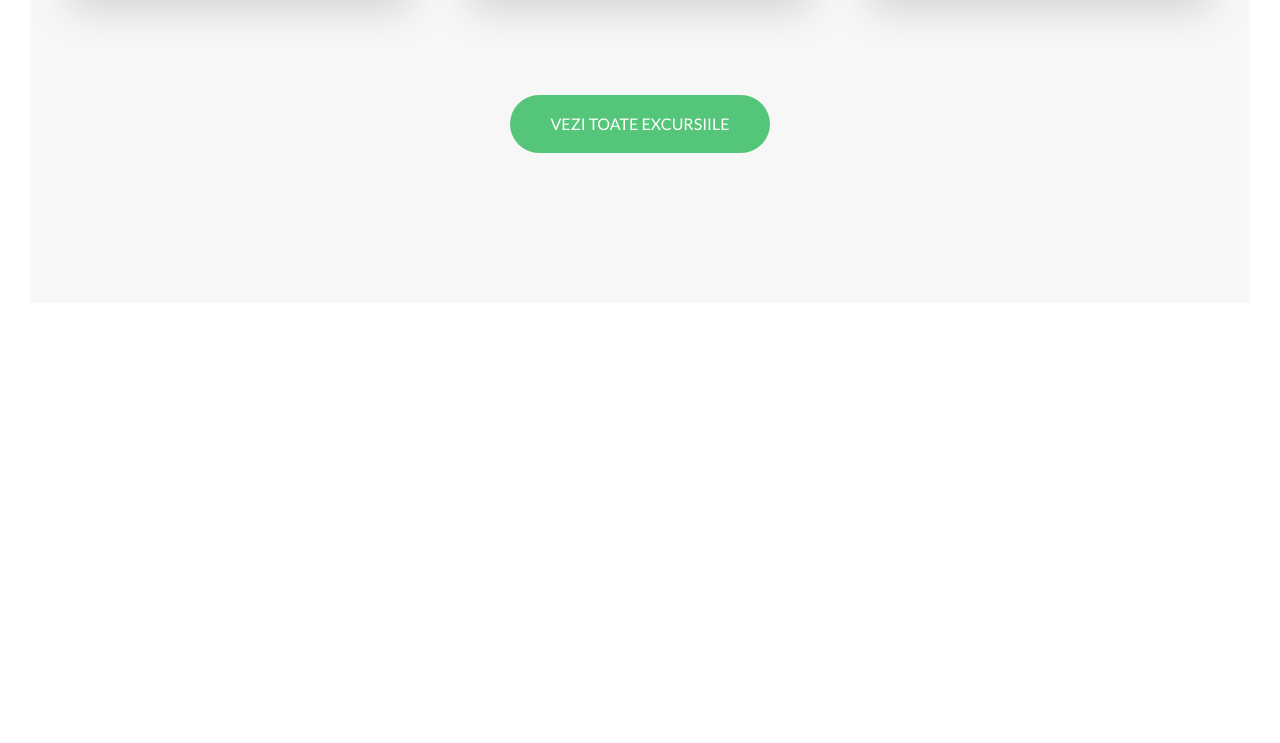
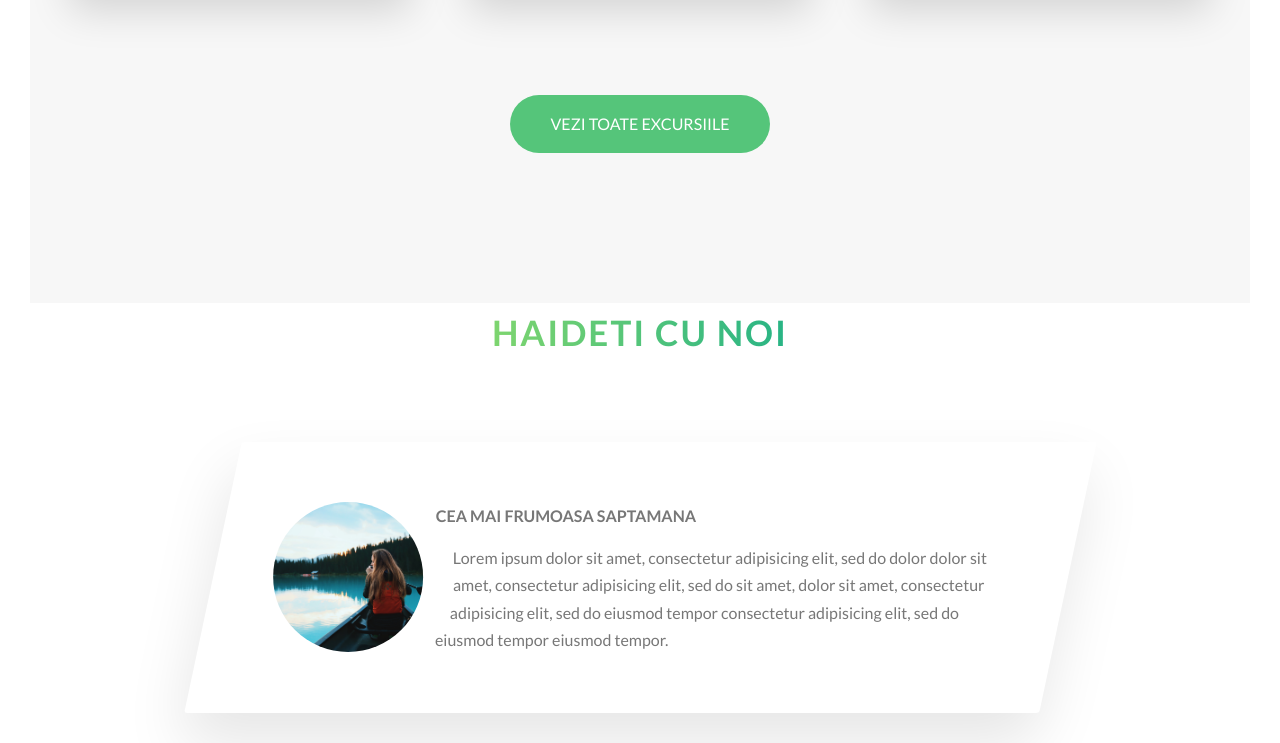
Before and after one commit to OanaGurzau/Natura-UI, a website: page index.html in a window 1280 px wide. Shown: the part 3108-3851 px from the top of the page. Before the commit the page ends 3441 px from the top, so only its background shows below. Drawn offline with Linux system fonts and the light colour scheme.

Commit message:
26.06.2018

```diff
--- a/index.html
+++ b/index.html
@@ -304,6 +304,31 @@
 
   </section>
 
+  <section class="section stories">
+    <div class="u-center-text u-margin-bottom-big">
+      <h2 class="heading-secondary">
+        Haideti cu noi
+      </h2>
+    </div>
+
+    <div class="row">
+      <div class="story">
+        <figure class="story__shape">
+          <img src="img/nat-8.jpg" alt="Person on a tour" class="story__img"/>
+        </figure>
+        <div class="story__text">
+            <h3 class="heading-tertiary u-margin-bottom-small">Cea mai frumoasa saptamana</h3>
+            <p>
+              Lorem ipsum dolor sit amet, consectetur adipisicing elit, sed do dolor  dolor sit amet, consectetur adipisicing elit, sed do sit amet, dolor sit amet, consectetur adipisicing elit, sed do eiusmod tempor consectetur adipisicing elit, sed do eiusmod tempor eiusmod tempor.
+            </p>
+        </div>
+
+      </div>
+    </div>
+
+  </section>
+
+
 </main>
   </body>
 </html>
--- /dev/null
+++ b/sass/components/_story.scss
@@ -0,0 +1,40 @@
+.story{
+  width: 75%;
+  margin: 0 auto;
+  box-shadow: 0 3rem 6rem rgba($color-black, .1);
+  background-color: $color-white;
+  border-radius: .3rem;
+  padding:6rem;
+  padding-left:9rem;
+  font-size: $default-font-size;
+  transform: skewX(-12deg);  //skew  all
+
+& > *{
+  transform: skewX(12deg);  // skew all childs back except background
+
+}
+
+
+
+  &__shape{
+    width:15rem;
+    height:15rem;
+    float:left;
+    -webkit-shape-outside:circle(50% at 50% 50%);
+    shape-outside:circle(50% at 50% 50%);   // pt-text - ca sa mearga trebuie ca elementul sa fie floated, sa aiba height, width;
+
+
+    -webkit-clip-path:circle(50% at 50% 50%);
+    clip-path:circle(50% at 50% 50%);
+    transform: translateX(-3rem) skewX(12deg); //-3rem pt spatiu la un element float (cerc) + skewX pt indreptarea imaginii dupa slew-ul parinte
+  }
+
+  &__img{
+    height: 100%;
+  }
+
+  &__text{
+    transform: skewX(12deg);
+  }
+
+}
--- a/sass/main.scss
+++ b/sass/main.scss
@@ -11,6 +11,8 @@
 @import "components/card";
 @import "components/composition";
 @import "components/feature-box";
+@import "components/story";
+
 
 @import "layout/grid";
 @import "layout/header";
--- a/sass/pages/_home.scss
+++ b/sass/pages/_home.scss
@@ -24,3 +24,8 @@
   margin-top:-10rem;
 
 }
+
+.section-stories{
+  padding:15rem 0;
+  align-content: $color-grey-light-1;
+}
```
Also changed, not shown: css/style.css, 1 other file.
